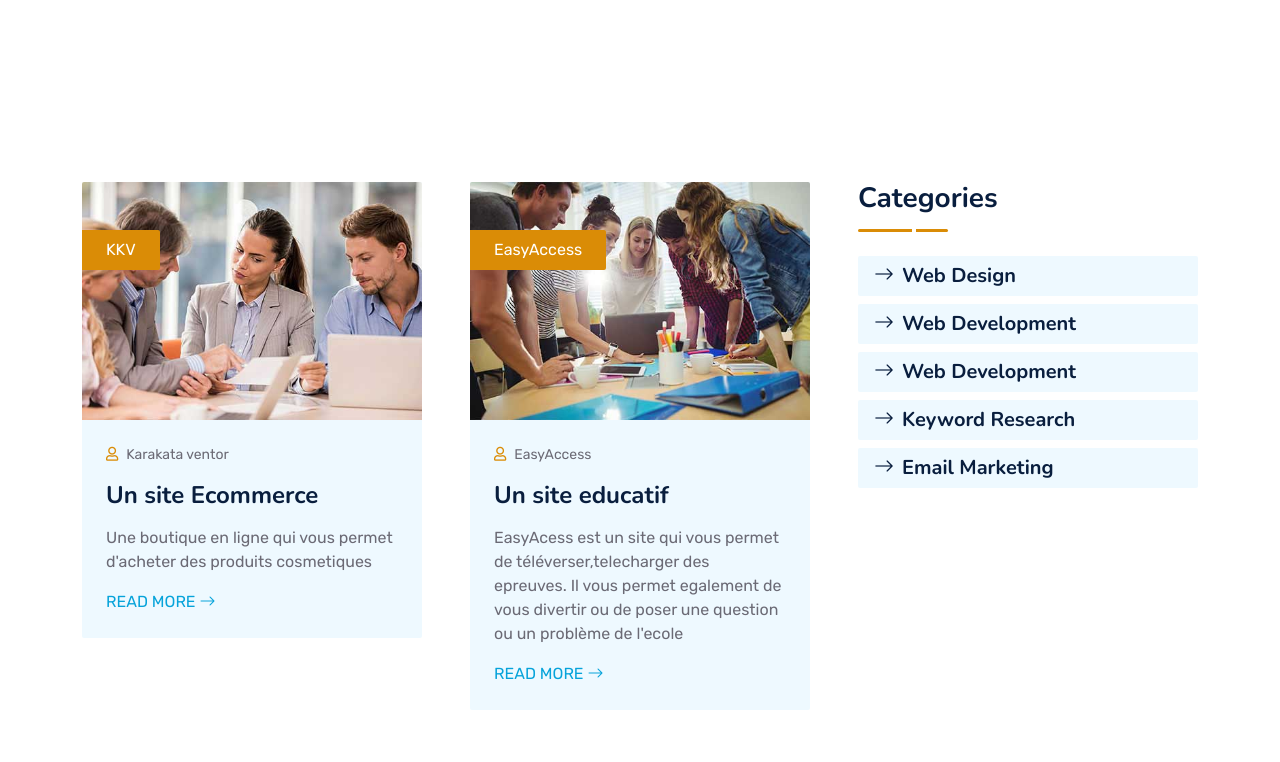
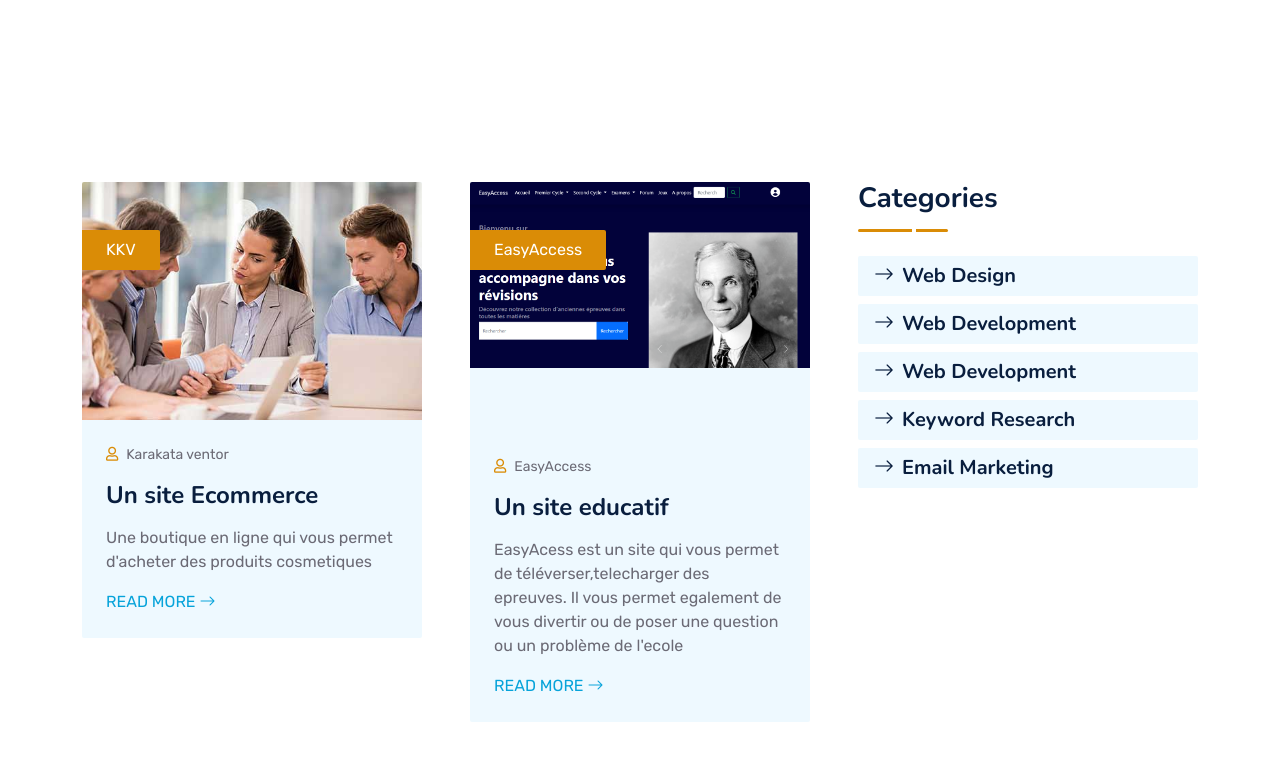
Before and after one commit to Bienvenu-acclombessi/modernet, a PHP site: page /potfolio.php in a window 1280 px wide. Shown: the part 437-1199 px from the top of the page. Run offline with PHP 8.4, Linux system fonts and the light colour scheme; some libraries are stand-ins or nearby versions.

Commit message:
premier commit

```diff
--- a/potfolio.php
+++ b/potfolio.php
@@ -75,7 +75,7 @@
                         <div class="col-md-6 wow slideInUp" data-wow-delay="0.6s">
                             <div class="blog-item bg-light rounded overflow-hidden">
                                 <div class="blog-img position-relative overflow-hidden">
-                                    <img class="img-fluid" src="img/blog-2.jpg" alt="">
+                                <div class="w-100 overflow-hidden" style="min-height:250px"> <img class="img-fluid w-100" src="img/easyaccess.png" alt=""></div>
                                     <a class="position-absolute top-0 start-0 bg-primary text-white rounded-end mt-5 py-2 px-4" href="">EasyAccess</a>
                                 </div>
                                 <div class="p-4">
```
Also changed, not shown: img/easyaccess.png (added).
